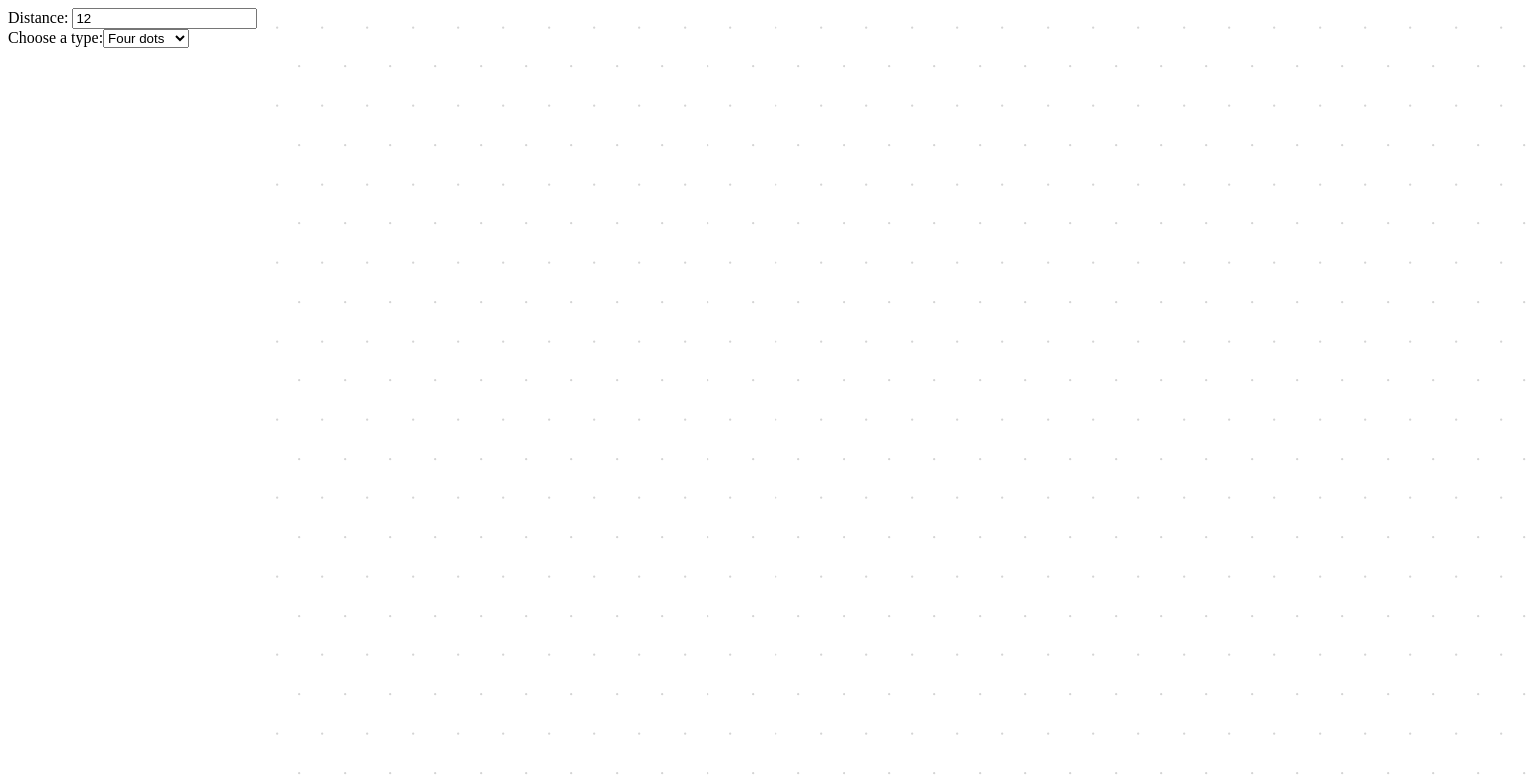
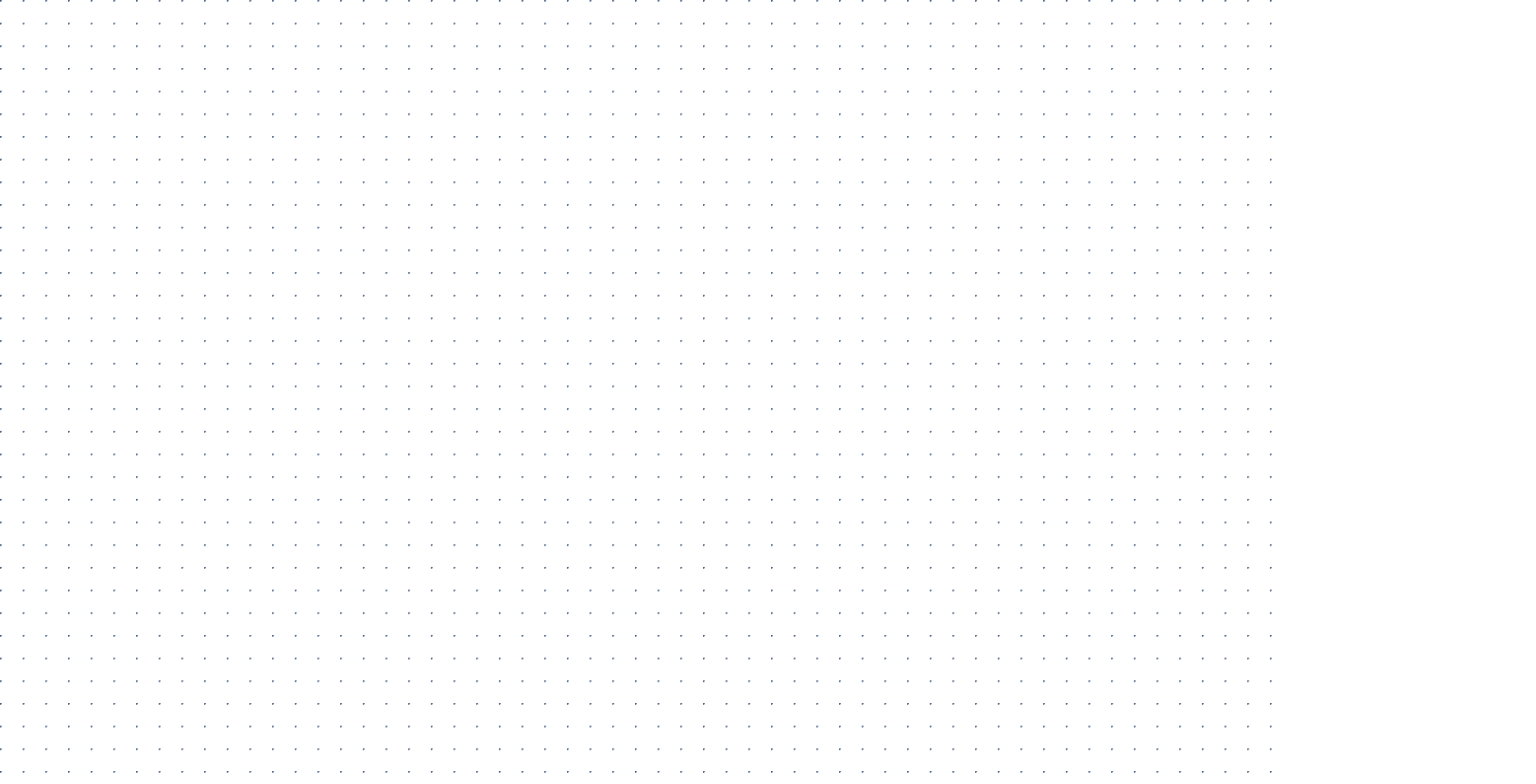
Before and after one commit to eeshdarthvader/griddy, a Next.js app: page / in a window 1280 px wide. Shown: the top 784 px of the page, 1536 px wide, since content can reach past the window. Built offline with nearby package versions, Linux system fonts and the light colour scheme.

Commit message:
Added Canvas element

```diff
--- /dev/null
+++ b/components/Canvas/Canvas.module.css
@@ -0,0 +1,4 @@
+.canvas {
+  /* Hack: To remove the slight scroll on the homepage */
+  height: calc(100vh - 4px);
+}
--- /dev/null
+++ b/components/Canvas/index.js
@@ -0,0 +1,47 @@
+import React from 'react';
+import styles from './Canvas.module.css'
+
+const Canvas = () => {
+  return (
+    <div className={styles.canvas}>
+      <svg width="100%" height="100%">
+        <defs>
+
+          {/* 4 dots grid */}
+          <pattern id="four" width="6mm" height="6mm" patternUnits="userSpaceOnUse">
+            <circle fill="#496180" r="0.5mm" />
+          </pattern>
+
+          {/* 3 dots grid */}
+          <pattern id="three" width="10mm" height="10mm" patternUnits="userSpaceOnUse">
+            <circle fill="#496180" cx="5mm" cy="5mm" r="0.3mm" />
+            <circle fill="#496180" cx="10mm" cy="10mm" r="0.6mm" />
+          </pattern>
+
+          {/* square grid */}
+          <pattern id="square" width="24" height="24" patternUnits="userSpaceOnUse">
+            <path d="M 24 0 L 0 0 0 24" fill="none" stroke="#496180" strokeWidth="0.6mm" />
+          </pattern>
+
+          {/* ruled grid */}
+          <pattern id="ruled" width="24" height="24" patternUnits="userSpaceOnUse">
+            <line x1="0" y1="0" x2="24" y2="0" stroke="#496180" strokeWidth="0.3mm" />
+          </pattern>
+
+          {/* music grid */}
+          <pattern id="music" width="100" height="100" patternUnits="userSpaceOnUse">
+            <line x1="0" y1="0" x2="100" y2="0" stroke="#496180" strokeWidth="0.3mm" />
+            <line x1="0" y1="12" x2="100" y2="12" stroke="#496180" strokeWidth="0.3mm" />
+            <line x1="0" y1="24" x2="100" y2="24" stroke="#496180" strokeWidth="0.3mm" />
+            <line x1="0" y1="36" x2="100" y2="36" stroke="#496180" strokeWidth="0.3mm" />
+            <line x1="0" y1="48" x2="100" y2="48" stroke="#496180" strokeWidth="0.3mm" />
+          </pattern>
+        </defs>
+
+        <rect id="rect" width="100vw" height="100vh" fill="url(#four)" />
+      </svg>
+    </div>
+  );
+}
+
+export default Canvas;
--- /dev/null
+++ b/global.css
@@ -0,0 +1,8 @@
+body {
+  font-family: 'SF Pro Text', 'SF Pro Icons', 'Helvetica Neue', 'Helvetica',
+    'Arial', sans-serif;
+  margin: 0;
+  padding: 0;
+  box-sizing: border-box;
+  height: 100vh;
+}
--- /dev/null
+++ b/pages/_app.js
@@ -0,0 +1,6 @@
+import '../global.css'
+
+// This default export is required in a new `pages/_app.js` file.
+export default function MyApp({ Component, pageProps }) {
+  return <Component {...pageProps} />
+}
--- a/pages/index.js
+++ b/pages/index.js
@@ -1,69 +1,12 @@
-import React, { useState } from 'react';
-import Grid from '../components/grid';
-import Head from 'next/head';
+import React from 'react';
+
+import Canvas from '../components/Canvas';
 
 const Home = () => {
-    const [data, setData] = useState({
-        type: 'fourDotss',
-        distance: 12,
-        unit: 'mm',
-        colour: '#d4d4d4',
-        colourValue: 0,
-        staffNr: 1
-    });
-
-    const [width, setWidth] = useState('100%');
-    const [height, setHeight] = useState('100%');
-
-    const sx = {
-        width: '100%',
-        display: 'flex',
-        flexDirection: 'row',
-        justifyItems: 'space-between'
-    };
-
-    const handleDistanceChange = event => {
-        setData({
-            ...data,
-            distance: Number(event.target.value)
-        });
-    };
-
-    const handleSelection = event => {
-        setData({
-            ...data,
-            type: event.target.value
-        });
-    };
 
     return (
         <>
-            <div>
-                <label for="distance">Distance: </label>
-                <input
-                    type="number"
-                    value={data.distance}
-                    name="distance"
-                    onChange={handleDistanceChange}
-                />
-            </div>
-            <div>
-                <label for="type">Choose a type:</label>
-                <select id="type" onChange={handleSelection}>
-                    <option value="fourDots">Four dots</option>
-                    <option value="threeDots">Three dots</option>
-                </select>
-            </div>
-            <div style={sx}>
-                <Grid
-                    distance={data.distance}
-                    unit={data.unit}
-                    colour={data.colour}
-                    type={data.type}
-                    height={height}
-                    width={width}
-                />
-            </div>
+            <Canvas />
         </>
     );
 };
```
Also changed, not shown: styles.js (deleted, +0 -28 lines), public/cm.svg (deleted), public/in.svg (deleted).
